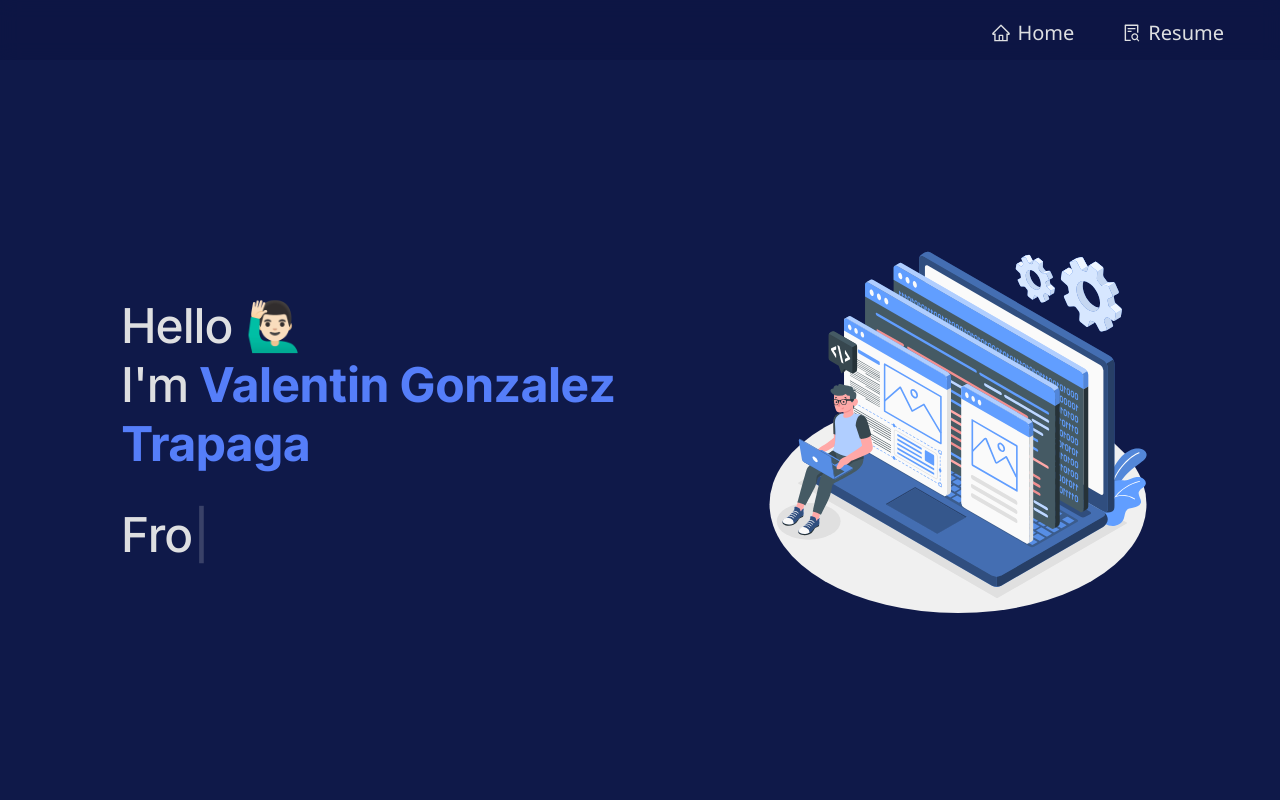
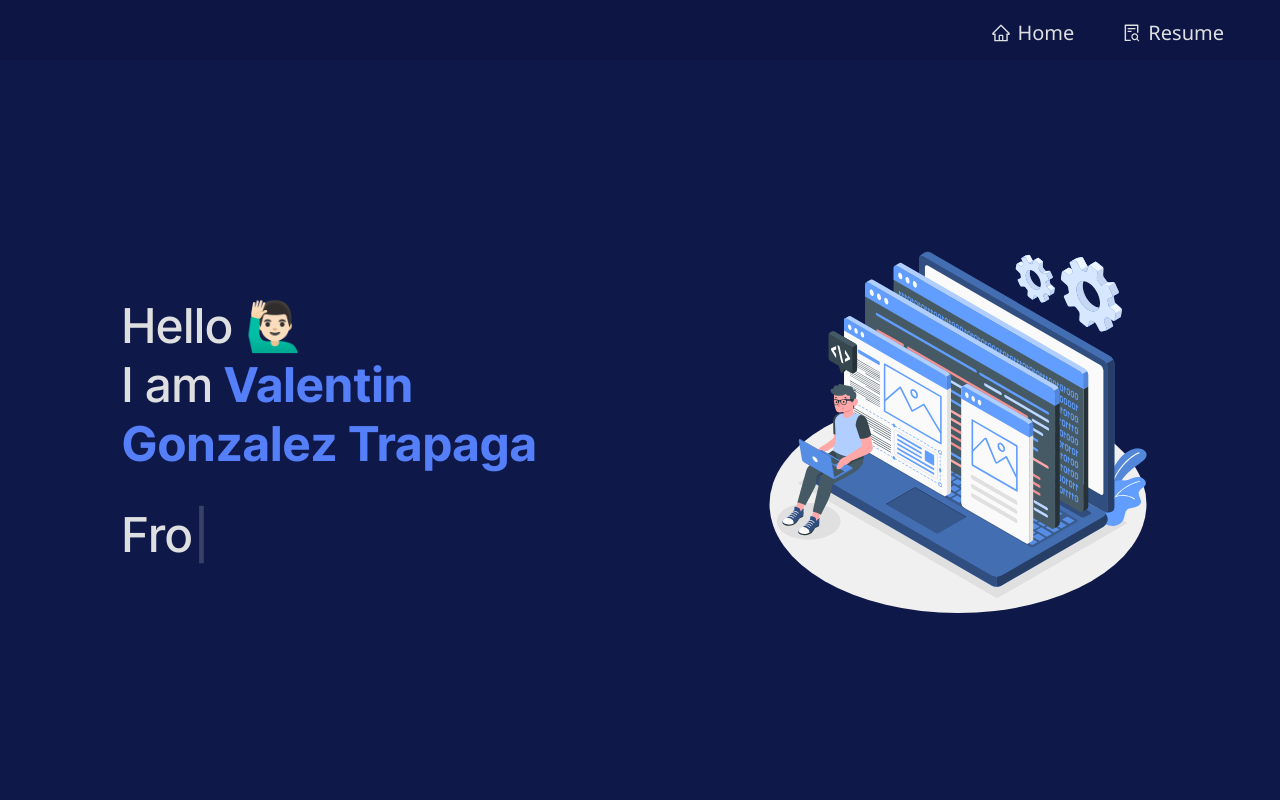
Before and after one commit to ValentinGTrapaga/portfolio-v1, a Next.js app: page / in a window 1280 px wide. Shown: the top 800 px of the page. Built offline with nearby package versions, Linux system fonts and the light colour scheme.

Commit message:
correcting building errors

```diff
--- a/components/Main/index.js
+++ b/components/Main/index.js
@@ -15,8 +15,7 @@ export default function Main() {
       <div className={styles.heroDiv}>
         <h1 className={styles.heroTitle}>
           Hello 🙋🏻‍♂️
-          <br></br>
-          I'm
+          <br></br>I am
           <span className={styles.heroName}> Valentin Gonzalez Trapaga</span>
         </h1>
         <h1 className={styles.heroTitle}>
```
